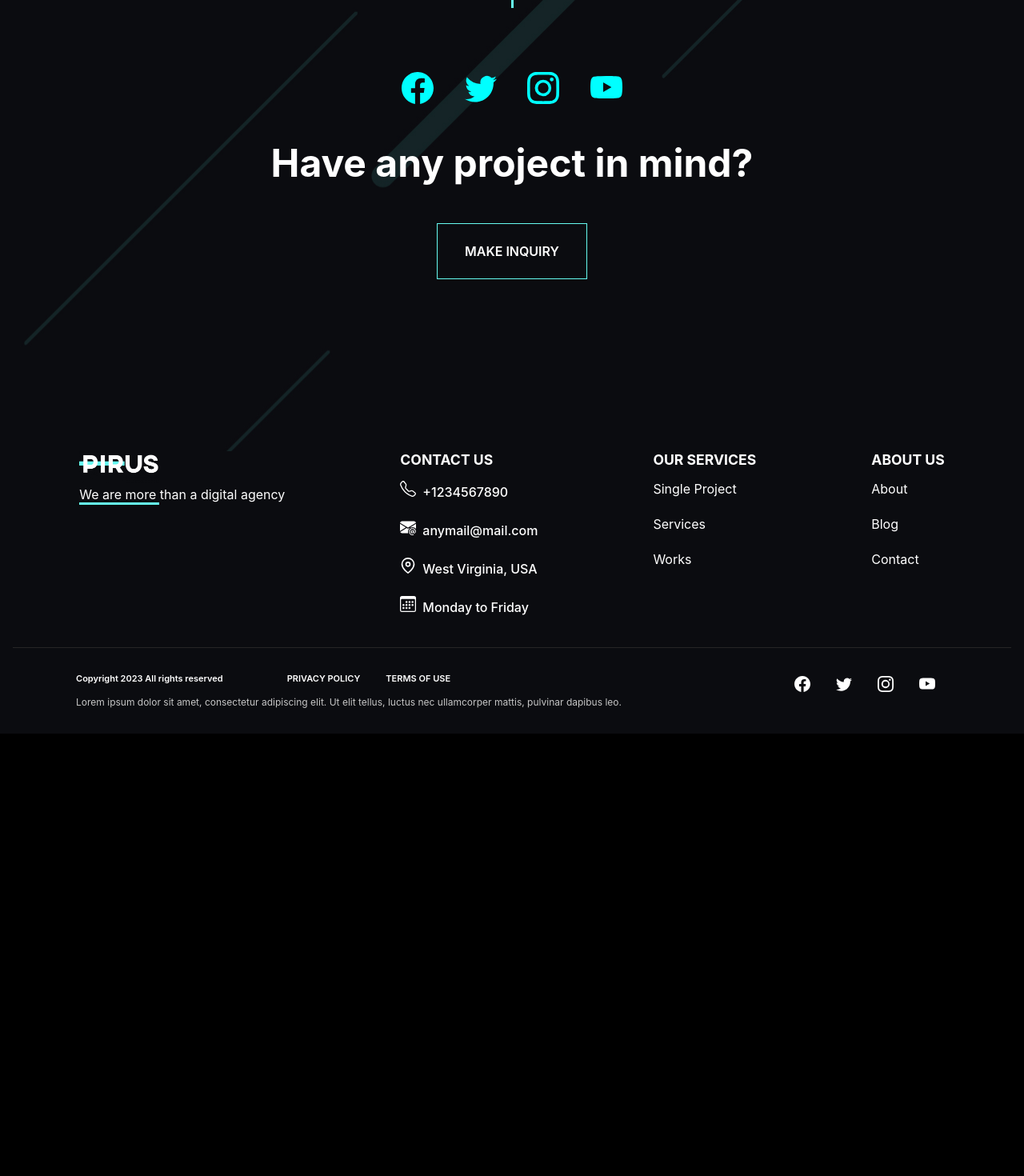
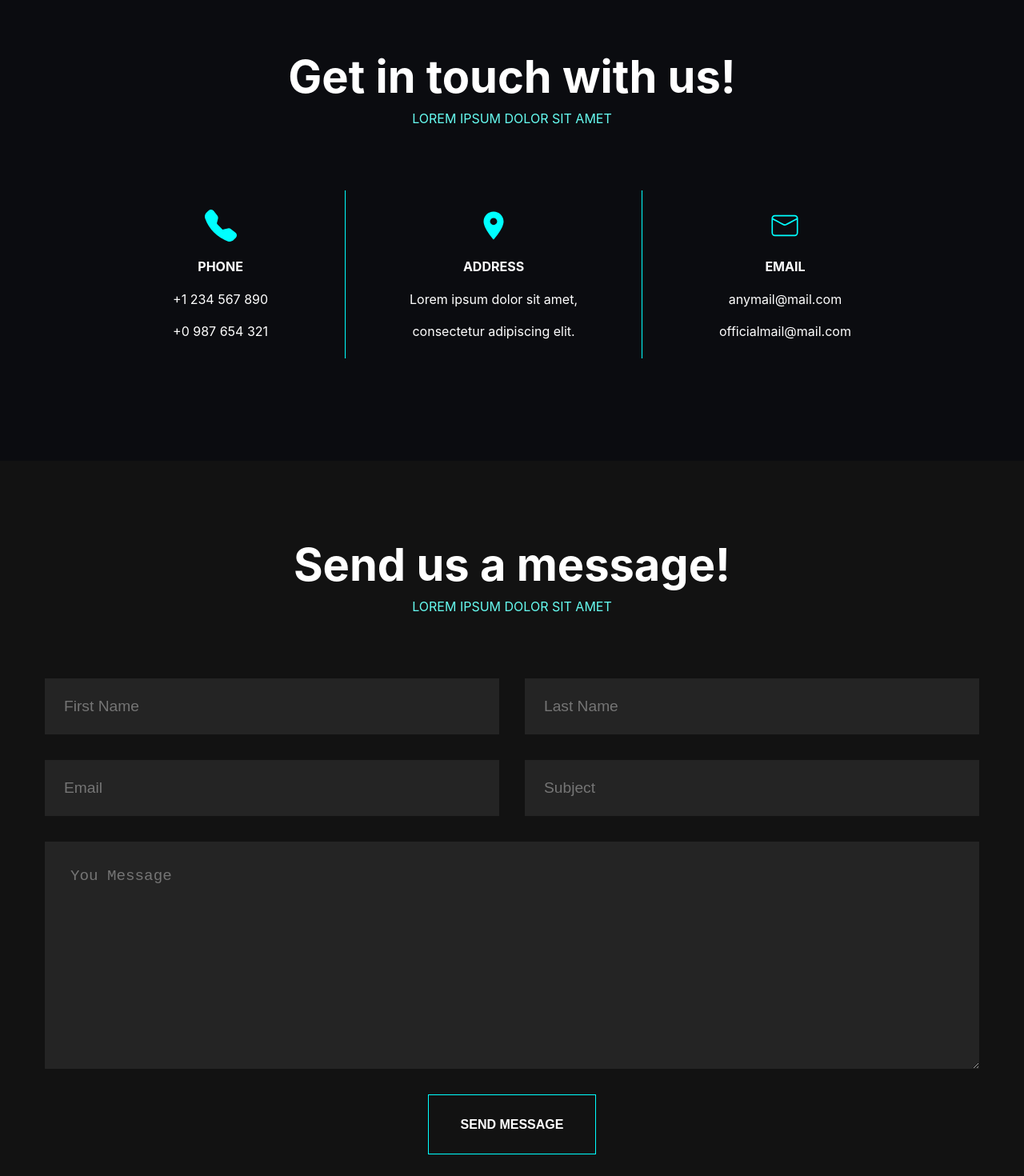
Before and after one commit to TornikeALT/pirus, a React (Create React App) app: page /contact in a window 1280 px wide. Shown: the part 500-1970 px from the top of the page at 80% size. Before the commit the page ends 1417 px from the top, so only its background shows below. Built offline with nearby package versions, Linux system fonts and the light colour scheme.

Commit message:
finished form section

```diff
--- /dev/null
+++ b/src/components/Contact.js
@@ -0,0 +1,43 @@
+import { BsFillTelephoneFill } from 'react-icons/bs'
+import { IoMdPin } from 'react-icons/io'
+import { CiMail } from 'react-icons/ci'
+
+import useIntersectionObserver from '../hooks/useIntersectionObserver';
+import '../styles/Contact.css'
+
+function Contact() {
+    const { currentRef, animate } = useIntersectionObserver(0.2)
+    return (
+        <section className="contact_section" ref={currentRef}>
+            <div className='container'>
+                <div className={`contacts_title ${animate ? 'animate_news ' : ''}`} style={{ opacity: animate ? 1 : 0 }}>
+                    <h2>Get in touch with us!</h2>
+                    <p>LOREM IPSUM DOLOR SIT AMET</p>
+                </div>
+                <div className='contact_info'>
+                    <div className='contact_info_item'>
+                        <BsFillTelephoneFill size={40} color='aqua' />
+                        <h4>PHONE</h4>
+                        <span>+1 234 567 890</span><br />
+                        <span>+0 987 654 321</span>
+                    </div>
+                    <div className='contact_info_item side_borders'>
+                        <IoMdPin size={40} color='aqua' />
+                        <h4>ADDRESS</h4>
+                        <span>Lorem ipsum dolor sit amet,</span><br />
+                        <span>consectetur adipiscing elit.</span>
+                    </div>
+                    <div className='contact_info_item'>
+                        <CiMail size={40} color='aqua' />
+                        <h4>EMAIL</h4>
+                        <span>anymail@mail.com</span><br />
+                        <span>officialmail@mail.com</span>
+                    </div>
+                </div>
+            </div>
+
+        </section >
+    )
+}
+
+export default Contact;
--- /dev/null
+++ b/src/components/MessageForm.js
@@ -0,0 +1,36 @@
+import useIntersectionObserver from '../hooks/useIntersectionObserver';
+import '../styles/MessageForm.css'
+
+function MessageForm() {
+    const { currentRef, animate } = useIntersectionObserver(0.2);
+
+    const handleFormSubmit = (event) => {
+        event.preventDefault()
+    }
+
+
+    return (
+        <section className='message_form_section' ref={currentRef}>
+            <div className="container">
+                <div className={`contacts_title ${animate ? 'animate_news ' : ''}`} style={{ opacity: animate ? 1 : 0 }}>
+                    <h2>Send us a message!</h2>
+                    <p>LOREM IPSUM DOLOR SIT AMET</p>
+                </div>
+                <form className='message_form' onSubmit={handleFormSubmit}>
+                    <div className='form_inputs'>
+                        <input type="text" placeholder='First Name' />
+                        <input type="text" placeholder='Last Name' />
+                        <input type="text" placeholder='Email' />
+                        <input type="text" placeholder='Subject' />
+                    </div>
+                    <textarea placeholder='You Message' cols="50" rows="10"></textarea>
+                    <div className='message_form_btn'>
+                        <button>SEND MESSAGE</button>
+                    </div>
+                </form>
+            </div>
+        </section>
+    );
+}
+
+export default MessageForm;
--- a/src/components/Navigation.js
+++ b/src/components/Navigation.js
@@ -56,7 +56,7 @@ function Navigation() {
         }
         if (location.pathname === '/contact') {
             backgroundImage = contact;
-            paddingBottom = '5.5';
+            paddingBottom = '5.5rem';
             title = "Contact us."
         }
 
--- a/src/pages/ContactPage.js
+++ b/src/pages/ContactPage.js
@@ -1,5 +1,12 @@
+import Contact from "../components/Contact";
+import MessageForm from "../components/MessageForm";
+
 function ContactPage() {
-    return 'contact'
+    return (<>
+        <Contact />
+        <MessageForm />
+
+    </>)
 }
 
 export default ContactPage;
--- /dev/null
+++ b/src/styles/Contact.css
@@ -0,0 +1,43 @@
+.contact_section {
+    background-color: #0b0c10;
+    color: white;
+    padding-bottom: 7rem;
+}
+
+.contact_info {
+    margin-top: 5rem;
+    display: flex;
+    justify-content: center;
+    gap: 6rem;
+
+}
+
+.side_borders {
+    border-right: 1px solid aqua;
+    border-left: 1px solid aqua;
+    padding: 1.5rem 5rem;
+}
+
+.contact_info_item {
+    display: flex;
+    flex-direction: column;
+    align-items: center;
+    justify-content: center;
+}
+
+
+.contacts_title {
+    text-align: center;
+    margin: 5rem 0;
+}
+
+.contacts_title h2 {
+    font-size: 3.5rem;
+    color: white;
+    margin-bottom: 8px;
+}
+
+.contacts_title p {
+    font-size: 1rem;
+    color: #66fcf1;
+}
--- /dev/null
+++ b/src/styles/MessageForm.css
@@ -0,0 +1,62 @@
+.message_form_section {
+    background-color: #121212;
+    color: white;
+    padding-bottom: 5rem;
+}
+
+.form_inputs {
+    display: grid;
+    grid-template-columns: 1fr 1fr;
+    gap: 2rem;
+
+}
+
+.form_inputs>input {
+    padding: 1.5rem;
+    font-size: 1.2rem;
+    background-color: #242424;
+    border: none;
+    color: gray
+}
+
+textarea {
+    padding: 2rem;
+    font-size: 1.2rem;
+    background-color: #242424;
+    border: none;
+    color: gray
+}
+
+.message_form {
+    display: flex;
+    flex-direction: column;
+    justify-content: center;
+    gap: 2rem;
+}
+
+.message_form_btn {
+    display: flex;
+    justify-content: center;
+}
+
+.message_form_btn>button {
+    padding: 1.7rem 2.5rem;
+    background-color: transparent;
+    color: white;
+    border: 1px solid aqua;
+    font-weight: bold;
+    font-size: 1rem;
+    transition: opacity ease .3s;
+}
+
+.message_form_btn>button:hover {
+    opacity: 0.7;
+    border: 1px solid rgba(0, 255, 255, 0.772);
+    cursor: pointer
+}
+
+input,
+textarea:focus {
+    outline: none;
+    border: none;
+}
```
